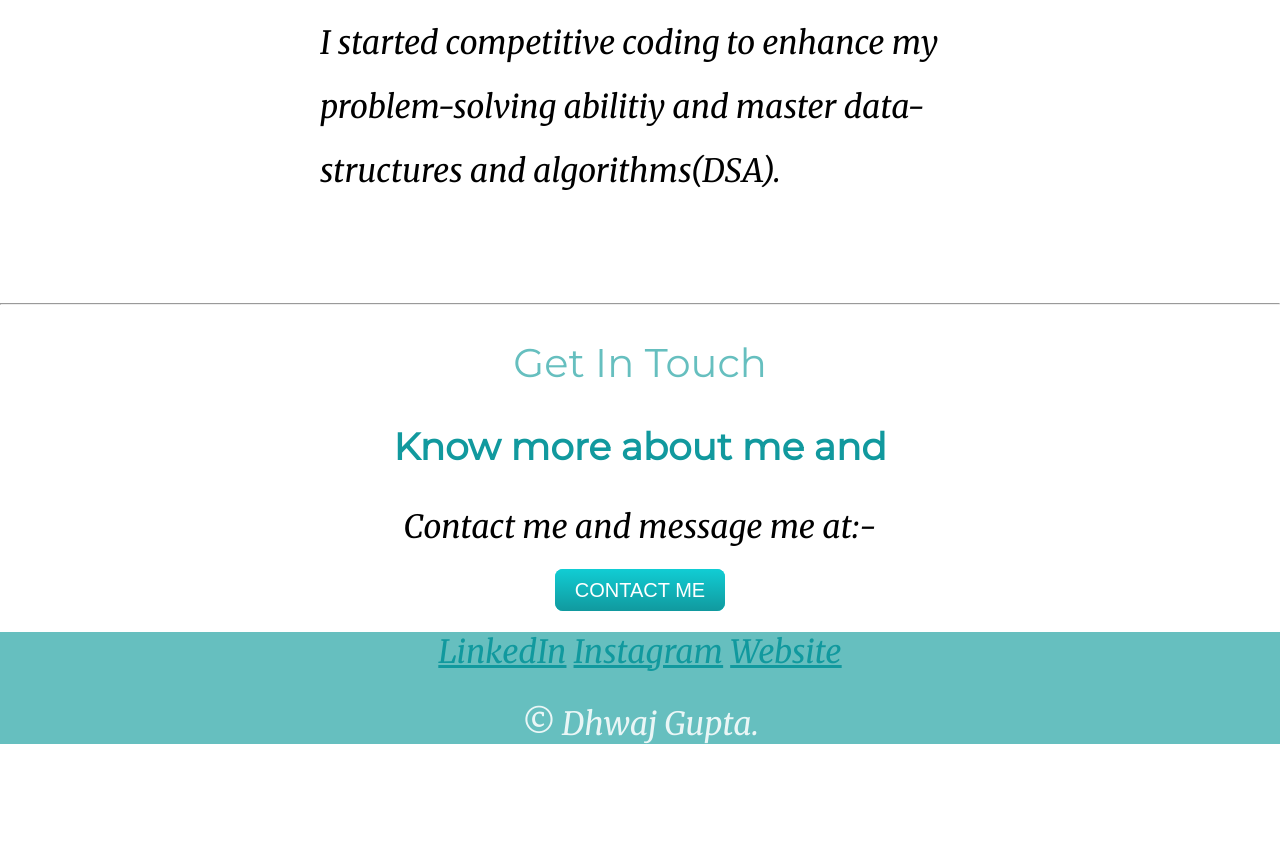
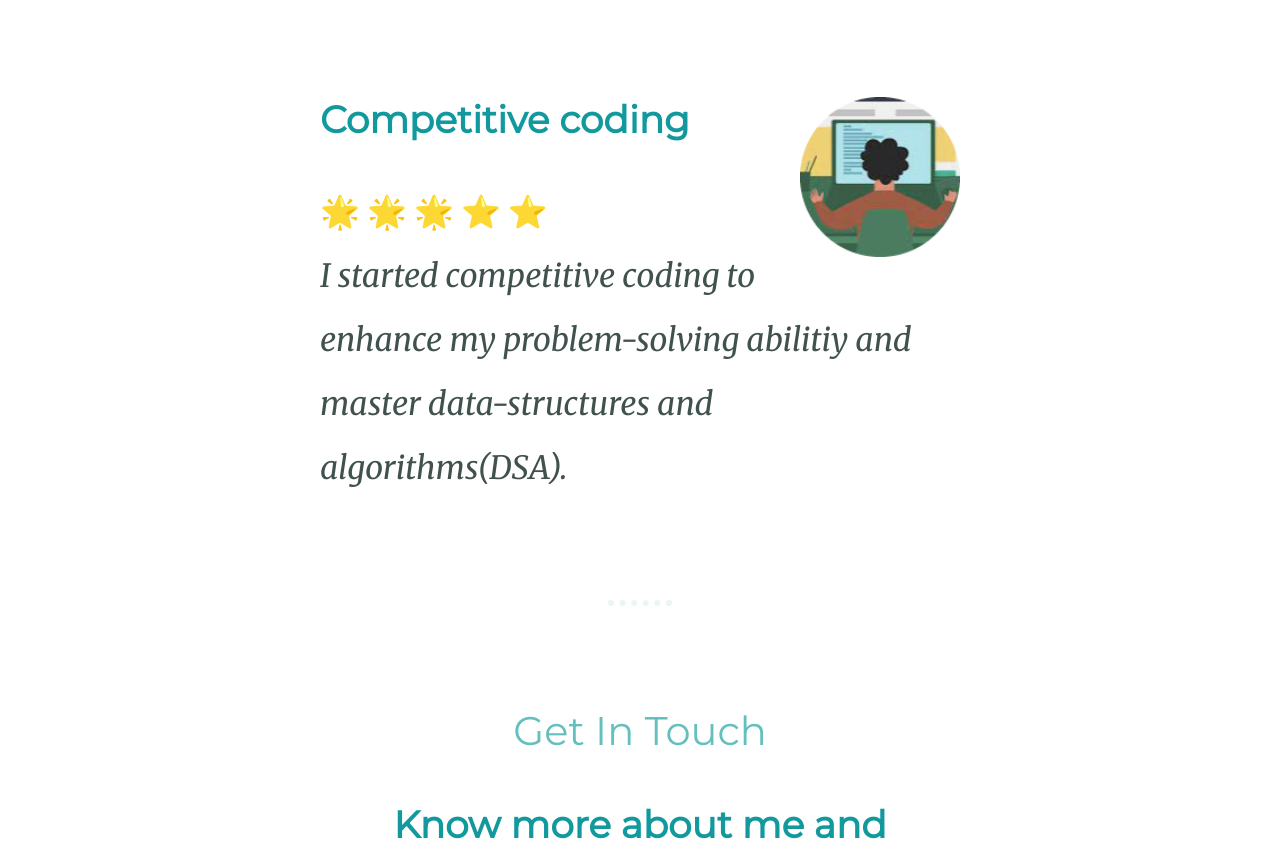
Before and after one commit to DG15062002/CSS-Site, a plain HTML site: page index.html in a window 1280 px wide. Shown: the part 1932-2797 px from the top of the page. Before the commit the page ends 2708 px from the top, so only its background shows below. Drawn offline with Linux system fonts and the light colour scheme.

Commit message:
Update styles.css

```diff
--- a/css/styles.css
+++ b/css/styles.css
@@ -1,4 +1,5 @@
 body {
+  color: #40514E;
   margin: 0;
   text-align: center;
   font-family: 'Merriweather', serif;
@@ -18,35 +19,48 @@ h2 {
   font-size: 2.5rem;
   color: #66BFBF;
   font-weight: normal;
+  padding-bottom: 10px;
 }
 
 h3 {
   font-family: 'Montserrat', sans-serif;
   color: #11999E;
 }
+p{
+  line-height: 2;
+}
 a{
   color: #11999E;
+  font-family: 'Montserrat', sans-serif;
+  margin : 10px 20px;
+  text-decoration: none;
+}
+a:hover{
+  color:#EAF6F6;
 }
 .top-container {
   background-color: #E4F9F5;
   position: relative;
   padding-top: 100px;
 }
-.hrule{
-  border-top: 10px dotted grey;
-  width:25%;
-  background-color: white;
+hr{
+  border: dotted #EAF6F6 6px;
+  width:4%;
+  margin: 100px auto;
+  border-bottom: none;
 }
-.middle-container {}
+.middle-container {
+  margin: 100px 0;
+}
 
 .bottom-container {
   background-color: #66BFBF;
+  padding:50px 0 20px;
 }
   .skill-row{
     width:50%;
     margin:100px auto 100px auto;
     text-align: left;
-    line-height: 2;
   }
 .pro {
   text-decoration: underline;
@@ -54,13 +68,13 @@ a{
 
 .top-cloud {
   position: absolute;
-  top: 50px;
+  top: 40px;
   right: 300px;
 }
 
 .bottom-cloud {
   position: absolute;
-  left: 300px;
+  left: 250px;
   bottom: 300px;
 }
 .web_dev-img{
@@ -86,7 +100,7 @@ a{
     -webkit-border-radius: 8;
     -moz-border-radius: 8;
     border-radius: 8px;
-    font-family: Arial;
+    font-family: 'Montserrat', sans-serif;
     color: #ffffff;
     font-size: 20px;
     padding: 10px 20px 10px 20px;
@@ -104,4 +118,6 @@ a{
   }
   .footer-text{
     color:#EAF6F6;
+    font-size: 0.75rem;
+    padding: 20px 0;
   }
```
